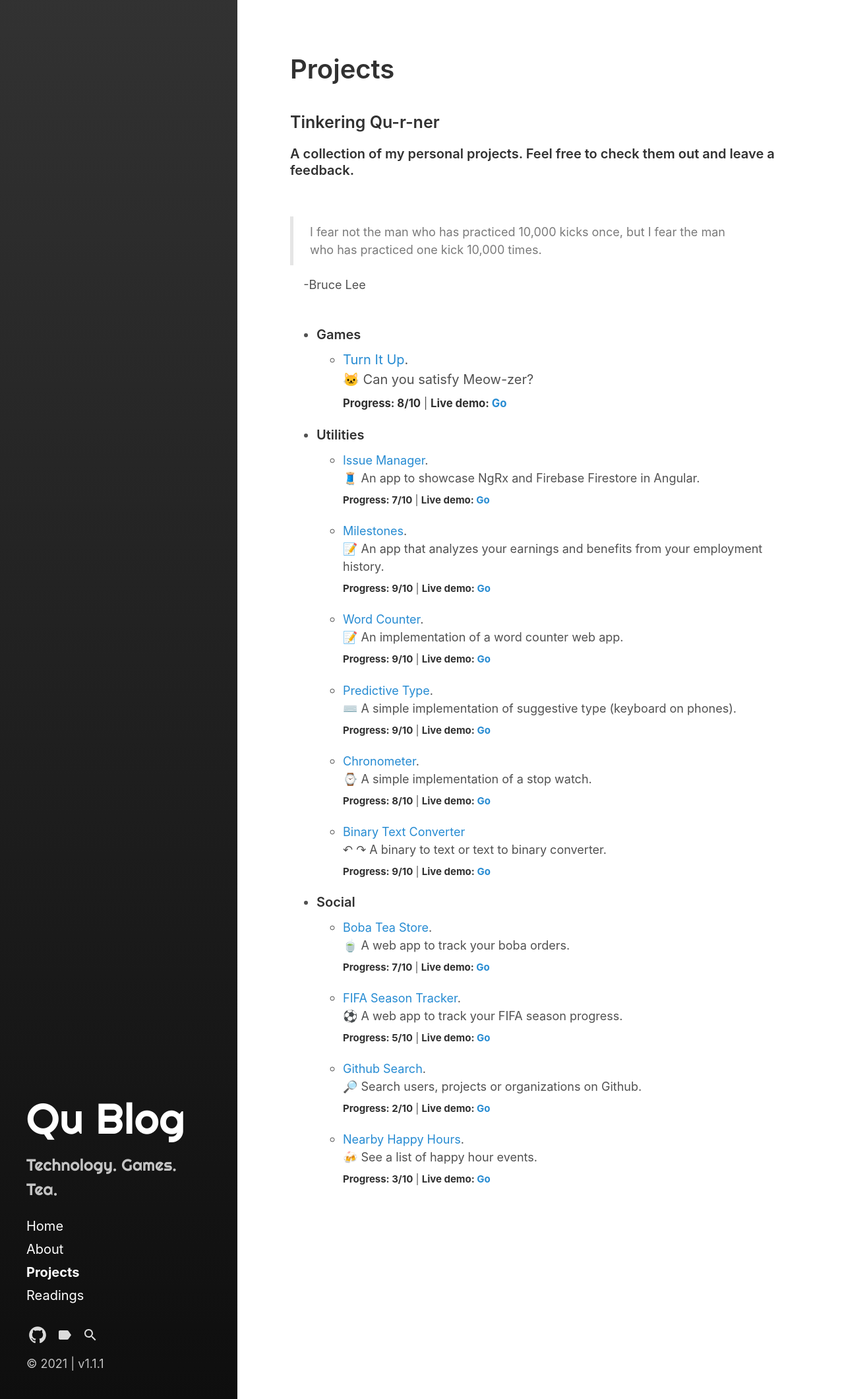
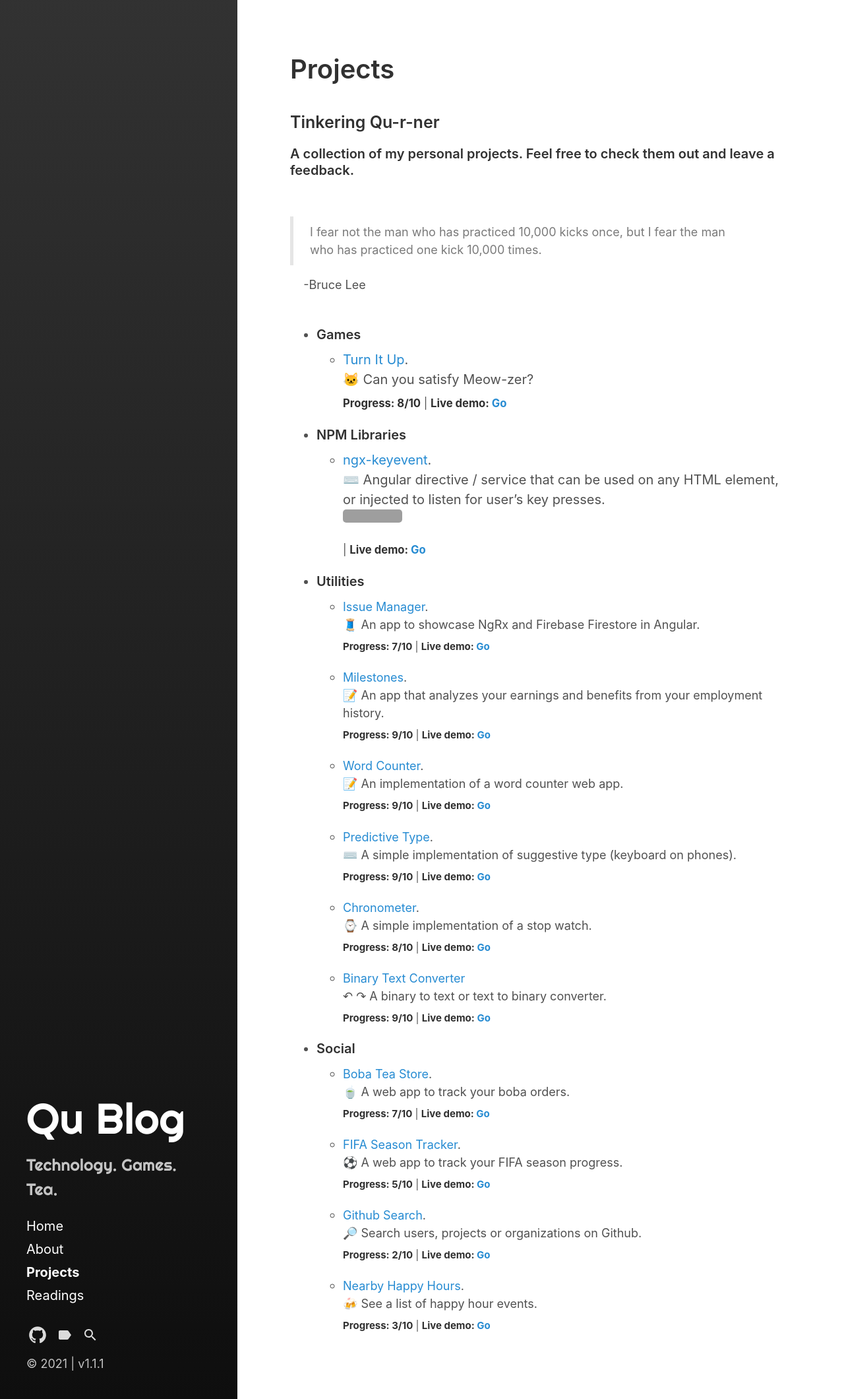
Before and after one commit to yiqu/yiqu.github.io, a Jekyll site: the page built from category/projects.md, in a window 1280 px wide. Shown: the whole page at 66% size. Built offline with Jekyll 4.4.1, drawn with Linux system fonts in a browser that asks for light colours; some web fonts are replaced; grey boxes are pictures that could not be loaded.

Commit message:
Update projects.md

```diff
--- a/category/projects.md
+++ b/category/projects.md
@@ -16,6 +16,10 @@ title: Projects
 * #### Games
   * [Turn It Up](https://github.com/yiqu/turnitup). <br>🐱 Can you satisfy Meow-zer?
     <br><sub><strong>Progress: 8/10</strong> | <strong>Live demo: [Go](https://yiqu.github.io/turnitup/)</strong></sub>
+
+* #### NPM Libraries
+  * [ngx-keyevent](https://www.npmjs.com/package/ngx-keyevent). <br>⌨️ Angular directive / service that can be used on any HTML element, or injected to listen for user's key  presses.
+  <br><sub>[![npm](https://img.shields.io/npm/v/ngx-keyevent.svg)](https://www.npmjs.com/package/ngx-keyevent) | <strong>Live demo: [Go](https://yiqu.github.io/ngx-keyevent/)</strong></sub><br>
 
 * #### Utilities
   * [Issue Manager](https://github.com/yiqu/ngrx-login). <br>🧵 An app to showcase NgRx and Firebase Firestore in Angular.
```
